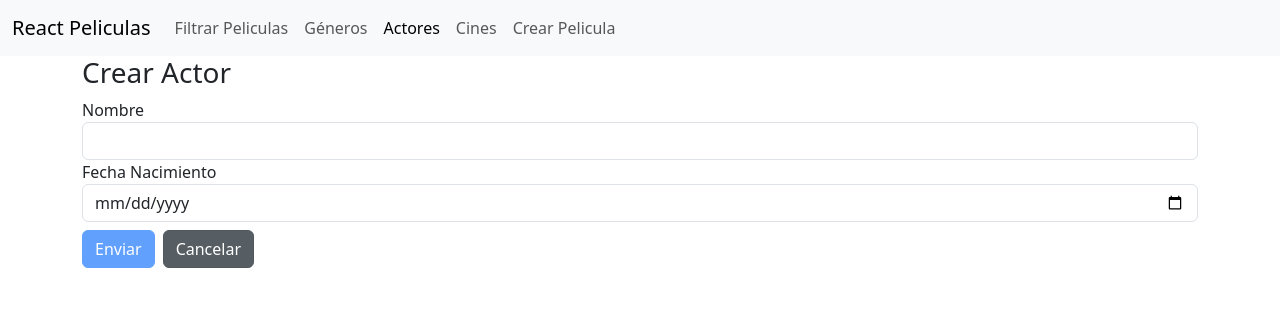
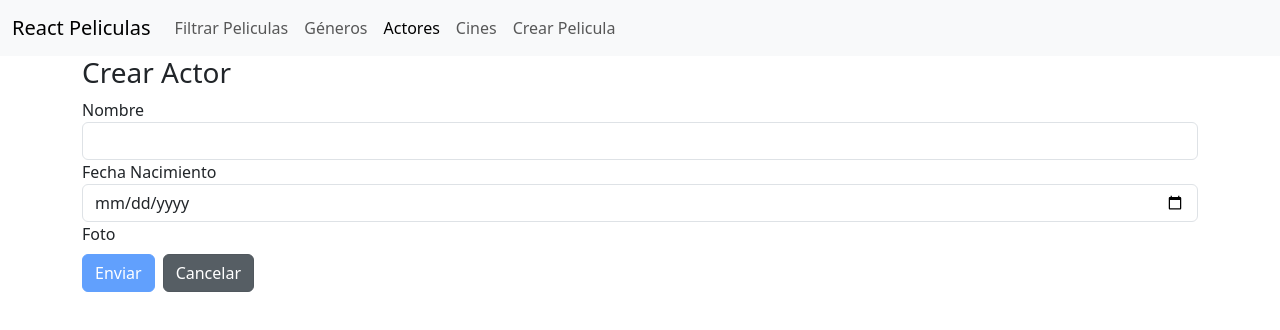
Before and after one commit to JLXP/react-peliculas, a React (Vite) app: page /actores/crear in a window 1280 px wide. Shown: the top 330 px of the page. Built offline with nearby package versions, Linux system fonts and the light colour scheme.

Commit message:
Componente de Seleccion de Archivos parte 1

```diff
--- /dev/null
+++ b/src/components/SeleccionarImagen.tsx
@@ -0,0 +1,13 @@
+export default function SeleccionarImagen(props: SeleccionarImagenProps) {
+  return (
+    <div className="form-group">
+      <label>{props.label}</label>
+    </div>
+  );
+}
+
+interface SeleccionarImagenProps {
+  label: string;
+  imagenURL?: string;
+  imagenSeleccionada: (file: File) => void;
+}
--- a/src/features/actores/components/FormularioActor.tsx
+++ b/src/features/actores/components/FormularioActor.tsx
@@ -8,6 +8,7 @@ import {
   primeraLetraMayuscula,
 } from "../../../validaciones/Validaciones";
 import { yupResolver } from "@hookform/resolvers/yup";
+import SeleccionarImagen from "../../../components/SeleccionarImagen";
 
 export default function FormularioActor(props: FormularioActorProps) {
   const {
@@ -46,6 +47,11 @@ export default function FormularioActor(props: FormularioActorProps) {
           <p className="error">{errors.fechaNacimiento.message}</p>
         )}
       </div>
+      <SeleccionarImagen
+        label="Foto"
+        imagenURL=""
+        imagenSeleccionada={() => {}}
+      />
       <div className="mt-2">
         <Boton type="submit" disabled={!isValid || isSubmitting}>
           {isSubmitting ? "Enviando..." : "Enviar"}
--- a/src/features/actores/models/ActorCreacion.model.ts
+++ b/src/features/actores/models/ActorCreacion.model.ts
@@ -1,4 +1,5 @@
 export default interface ActorCreacion{
     nombre: string;
     fechaNacimiento: string;
+    foto?:File;
 }
```
